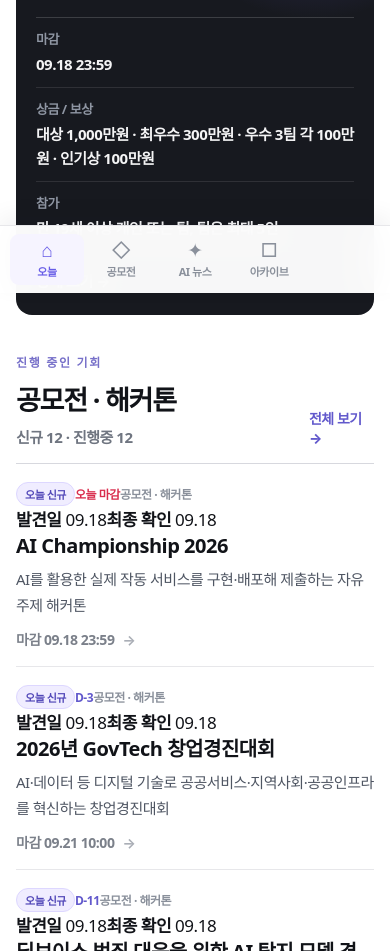
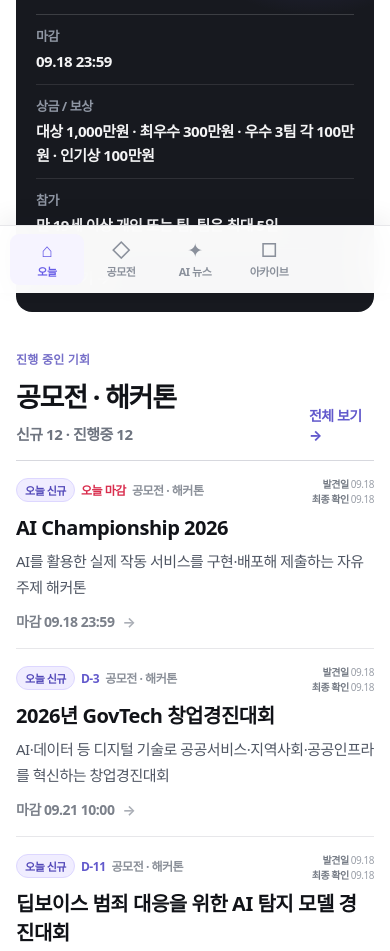
Before and after one commit to wogus4048/daily-brief, a plain HTML site: page index.html in a window 390 px wide. Shown: the part 551-1502 px from the top of the page. Drawn offline with Linux system fonts and the light colour scheme.

Commit message:
Improve metadata hierarchy and mobile readability

```diff
--- a/assets/styles.css
+++ b/assets/styles.css
@@ -1443,3 +1443,106 @@ body{font-size:18px}
     font-size:15px;
   }
 }
+
+
+/* UX hierarchy cleanup */
+.overline,
+.section-eyebrow{
+  letter-spacing:.02em;
+  text-transform:none;
+}
+
+.card-meta-row{
+  display:flex;
+  align-items:flex-start;
+  justify-content:space-between;
+  gap:18px;
+  margin-bottom:8px;
+}
+.card-status-group{
+  min-width:0;
+  display:flex;
+  align-items:center;
+  gap:8px;
+  flex-wrap:wrap;
+}
+.card-date-meta{
+  flex:0 0 auto;
+  display:flex;
+  align-items:center;
+  justify-content:flex-end;
+  gap:12px;
+  color:#9a9fa8;
+  font-size:12px;
+  line-height:1.4;
+  white-space:nowrap;
+}
+.card-date-meta b{
+  color:#747a84;
+  font-weight:800;
+}
+.category-card .card-meta-row{
+  margin-bottom:10px;
+}
+.compact-item .card-meta-row{
+  margin-bottom:7px;
+}
+.compact-item .card-date-meta{
+  font-size:11px;
+}
+.compact-category,
+.meta-label{
+  color:#8b9099;
+}
+.category-explainer > span{
+  color:#645cc4;
+}
+.detail-date-line{
+  margin-top:16px;
+  display:flex;
+  gap:14px 20px;
+  flex-wrap:wrap;
+  color:#9398a1;
+  font-size:13px;
+}
+.detail-date-line b{
+  color:#686e78;
+  font-weight:850;
+}
+.category-count{
+  color:#7c828c;
+  font-weight:750;
+}
+.hero-sub{
+  max-width:680px;
+}
+.featured-wrap .section-head{
+  margin-bottom:13px;
+}
+
+@media(max-width:620px){
+  .card-meta-row{
+    gap:10px;
+  }
+  .card-date-meta{
+    margin-left:auto;
+    flex-direction:column;
+    align-items:flex-end;
+    gap:1px;
+    font-size:10px;
+    line-height:1.35;
+  }
+  .compact-item .card-date-meta{
+    font-size:10px;
+  }
+  .card-status-group{
+    gap:6px;
+  }
+  .detail-date-line{
+    gap:5px 14px;
+    font-size:12px;
+  }
+  .category-count{
+    font-size:14px;
+  }
+}
```
